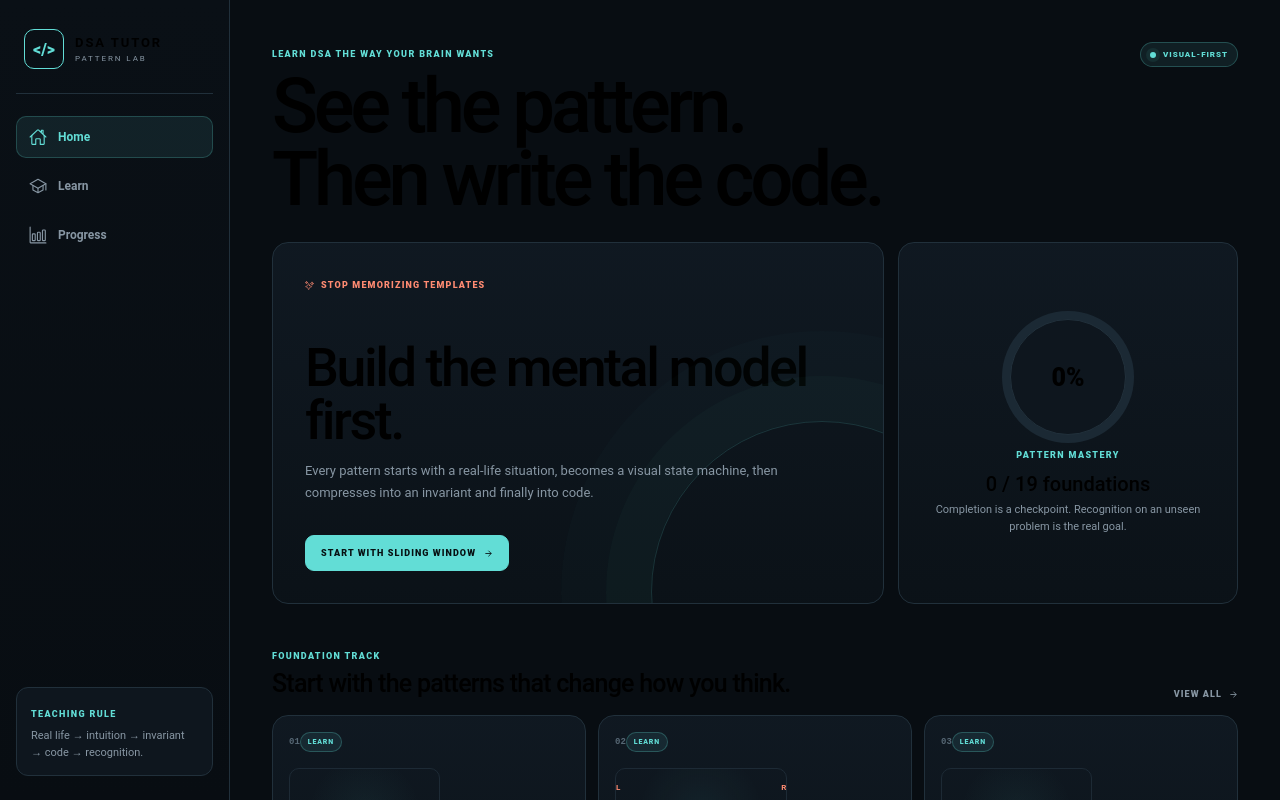
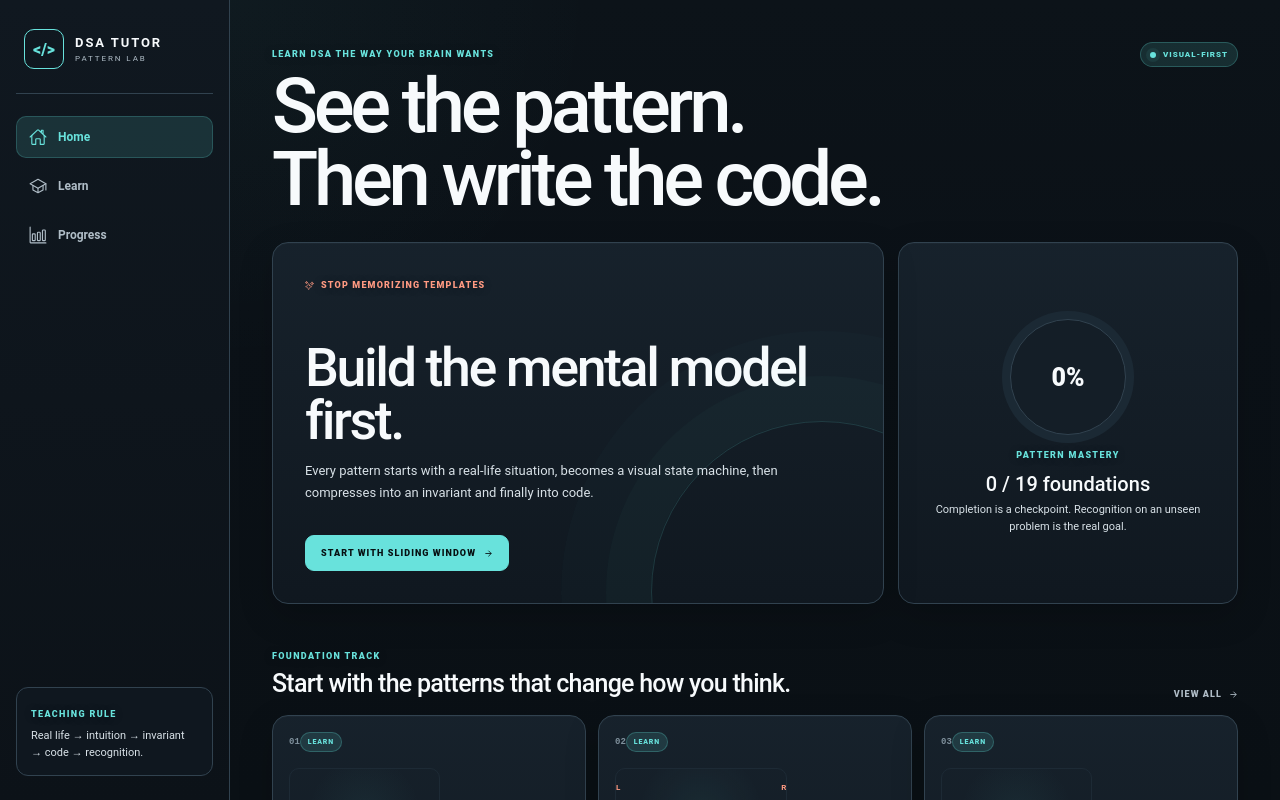
Before and after one commit to sandeep-kolli-007/dsa-tutor, a React (Vite) app: page / in a window 1280 px wide. Built offline with nearby package versions, Linux system fonts and the light colour scheme.

Commit message:
fix: improve dark-theme text contrast and surface separation

```diff
--- a/src/styles.css
+++ b/src/styles.css
@@ -1,32 +1,53 @@
 :root {
-  --bg: #080d12;
-  --panel: #0e161e;
-  --panel-2: #111c25;
-  --border: #21303b;
-  --border-strong: #304654;
-  --text: #f1f5f7;
-  --muted: #8796a3;
-  --muted-2: #566774;
-  --cyan: #62ddd6;
-  --cyan-dim: rgba(98, 221, 214, 0.09);
-  --orange: #ff8b72;
-  --orange-dim: rgba(255, 139, 114, 0.1);
-  --green: #60d4a2;
-  --green-dim: rgba(96, 212, 162, 0.1);
-  --red: #ff716d;
+  color-scheme: dark;
+
+  /* Backgrounds: intentionally separated so text never disappears into black. */
+  --bg: #0b1117;
+  --bg-elevated: #0f171f;
+  --panel: #141e27;
+  --panel-2: #19252f;
+  --panel-3: #1e2b36;
+
+  /* Borders are visible enough to define every teaching region. */
+  --border: #31424f;
+  --border-strong: #425866;
+
+  /* WCAG-friendly text hierarchy for the dark theme. */
+  --text: #f7fafc;
+  --text-soft: #d8e1e7;
+  --muted: #b0bdc7;
+  --muted-2: #7f909c;
+
+  --cyan: #68e2dc;
+  --cyan-dim: rgba(104, 226, 220, 0.13);
+  --orange: #ff9a82;
+  --orange-dim: rgba(255, 154, 130, 0.13);
+  --green: #6de0ad;
+  --green-dim: rgba(109, 224, 173, 0.13);
+  --red: #ff7f7b;
+
+  --ion-background-color: var(--bg);
+  --ion-text-color: var(--text);
 }
 
 * { box-sizing: border-box; }
 html, body, #root, ion-app { background: var(--bg); color: var(--text); min-height: 100%; }
+h1, h2, h3, h4, h5, h6, strong, b { color: var(--text); }
+p, li, label { color: var(--text-soft); }
+small { color: var(--muted); }
 body { margin: 0; font-family: Inter, ui-sans-serif, -apple-system, BlinkMacSystemFont, "Segoe UI", sans-serif; }
 button { font: inherit; color: inherit; }
-ion-content::part(background) { background: var(--bg); }
+ion-content::part(background) {
+  background:
+    radial-gradient(circle at 18% 0%, rgba(104,226,220,.035), transparent 28%),
+    linear-gradient(180deg, #0c1319 0%, var(--bg) 38%, #0a1015 100%);
+}
 ion-range { --bar-background: #21303b; --bar-background-active: var(--cyan); --knob-background: var(--cyan); --knob-size: 14px; padding: 0; }
 
 .app-shell { min-height: 100vh; display: grid; grid-template-columns: 230px minmax(0, 1fr); }
 .side-rail {
   position: sticky; top: 0; height: 100vh; padding: 24px 16px; border-right: 1px solid var(--border);
-  background: linear-gradient(180deg, #0a1016 0%, #080d12 100%); display: flex; flex-direction: column; z-index: 10;
+  background: linear-gradient(180deg, #101820 0%, #0c1218 100%); display: flex; flex-direction: column; z-index: 10;
 }
 .brand { border: 0; background: transparent; display: flex; align-items: center; gap: 11px; text-align: left; padding: 5px 8px 24px; border-bottom: 1px solid var(--border); cursor: pointer; }
 .brand-mark { width: 40px; height: 40px; border: 1px solid var(--cyan); color: var(--cyan); border-radius: 10px; display: grid; place-items: center; font-weight: 900; }
@@ -56,7 +77,7 @@ ion-range { --bar-background: #21303b; --bar-background-active: var(--cyan); --k
 
 .hero-grid { display: grid; grid-template-columns: 1.35fr .75fr; gap: 14px; }
 .hero-panel, .mastery-panel, .principle, .pattern-card, .coming-card, .lesson-card, .sticky-card, .progress-row, .finish-card {
-  border: 1px solid var(--border); background: linear-gradient(180deg, rgba(16,25,34,.98), rgba(11,18,24,.98)); border-radius: 16px;
+  border: 1px solid var(--border); background: linear-gradient(180deg, rgba(23,34,44,.99), rgba(16,24,32,.99)); border-radius: 16px;
 }
 .hero-panel { min-height: 330px; padding: 32px; position: relative; overflow: hidden; }
 .hero-panel::after { content: ""; position: absolute; width: 340px; height: 340px; right: -110px; bottom: -160px; border: 1px solid rgba(98,221,214,.16); border-radius: 50%; box-shadow: 0 0 0 45px rgba(98,221,214,.025), 0 0 0 90px rgba(98,221,214,.012); }
@@ -140,7 +161,7 @@ ion-range { --bar-background: #21303b; --bar-background-active: var(--cyan); --k
 .interactive-chip { margin-left: auto; font-size: 7px; }
 .large-copy { color: #bdc9d1; font-size: 14px; line-height: 1.75; max-width: 900px; margin: 22px 0 18px; }
 .mapping-grid { display: grid; grid-template-columns: repeat(2, minmax(0,1fr)); gap: 8px; }
-.mapping-row { background: #091017; border: 1px solid var(--border); border-radius: 9px; padding: 10px 11px; display: grid; grid-template-columns: 1fr auto 1fr; gap: 8px; align-items: center; font-size: 10px; }
+.mapping-row { background: #111a22; border: 1px solid var(--border); border-radius: 9px; padding: 10px 11px; display: grid; grid-template-columns: 1fr auto 1fr; gap: 8px; align-items: center; font-size: 10px; }
 .mapping-row span { color: var(--muted); }.mapping-row b { color: var(--muted-2); }.mapping-row strong { color: var(--cyan); }
 
 .visual-stage { margin-top: 19px; min-height: 330px; border: 1px solid var(--border); border-radius: 13px; background-color: #070c11; background-image: linear-gradient(rgba(255,255,255,.018) 1px, transparent 1px), linear-gradient(90deg, rgba(255,255,255,.018) 1px, transparent 1px); background-size: 24px 24px; padding: 28px; display: flex; flex-direction: column; justify-content: center; overflow-x: auto; }
@@ -152,7 +173,7 @@ ion-range { --bar-background: #21303b; --bar-background-active: var(--cyan); --k
 .pointer { font-size: 7px; font-weight: 950; letter-spacing: .08em; position: relative; padding-bottom: 5px; }
 .pointer::after { content: "↓"; position: absolute; left: 50%; transform: translateX(-50%); top: 10px; }
 .pointer.cyan { color: var(--cyan); }.pointer.orange { color: var(--orange); }.pointer.green { color: var(--green); }
-.array-cell { width: 58px; height: 58px; border: 1px solid #334957; border-radius: 9px; display: grid; place-items: center; font: 850 15px ui-monospace, monospace; background: #0d151d; transition: opacity .25s ease, transform .25s ease, border-color .25s ease, background .25s ease; }
+.array-cell { width: 58px; height: 58px; border: 1px solid #334957; border-radius: 9px; display: grid; place-items: center; font: 850 15px ui-monospace, monospace; background: #16212a; transition: opacity .25s ease, transform .25s ease, border-color .25s ease, background .25s ease; }
 .array-cell.active { border-color: var(--cyan); background: var(--cyan-dim); transform: translateY(-3px); }
 .array-cell.dimmed { opacity: .2; }
 .array-cell.outgoing { border-color: var(--orange); color: var(--orange); background: var(--orange-dim); }
@@ -166,12 +187,12 @@ ion-range { --bar-background: #21303b; --bar-background-active: var(--cyan); --k
 .step-copy h3 { margin: 0 0 5px; font-size: 14px; }.step-copy p { color: var(--muted); margin: 0; font-size: 11px; line-height: 1.55; }
 .player { display: grid; grid-template-columns: auto 1fr auto; gap: 16px; align-items: center; padding-top: 14px; }
 .player-buttons { display: flex; gap: 6px; }
-.player-buttons button, .speed-row button { border: 1px solid var(--border); background: #0a1218; border-radius: 8px; color: var(--muted); cursor: pointer; }
+.player-buttons button, .speed-row button { border: 1px solid var(--border); background: #121b23; border-radius: 8px; color: var(--muted); cursor: pointer; }
 .player-buttons button { width: 34px; height: 34px; display: grid; place-items: center; }
 .player-buttons .play-button { border-color: rgba(98,221,214,.35); color: var(--cyan); background: var(--cyan-dim); }
 .speed-row { display: flex; align-items: center; gap: 5px; }.speed-row span { color: var(--muted); font-size: 7px; font-weight: 900; letter-spacing: .1em; margin-right: 2px; }.speed-row button { padding: 6px 7px; font-size: 8px; }.speed-row button.active { color: var(--cyan); border-color: rgba(98,221,214,.32); }
 
-.code-window { margin-top: 20px; border: 1px solid var(--border); border-radius: 11px; overflow: hidden; background: #070c11; }
+.code-window { margin-top: 20px; border: 1px solid var(--border); border-radius: 11px; overflow: hidden; background: #0d151c; }
 .code-bar { height: 34px; display: flex; align-items: center; gap: 6px; padding: 0 11px; border-bottom: 1px solid var(--border); }
 .code-bar span { width: 7px; height: 7px; border-radius: 50%; background: #30404a; }.code-bar em { margin-left: 5px; color: var(--muted); font-style: normal; font-size: 8px; }
 .code-window pre { margin: 0; padding: 10px 0; overflow-x: auto; }
@@ -181,13 +202,13 @@ ion-range { --bar-background: #21303b; --bar-background-active: var(--cyan); --k
 blockquote { margin: 22px 0 10px; padding: 18px 20px; border-left: 3px solid var(--cyan); background: var(--cyan-dim); font-size: 20px; line-height: 1.45; letter-spacing: -.02em; }
 .hint { color: var(--muted); margin: 0; font-size: 10px; }
 .recognition-grid { display: grid; grid-template-columns: repeat(2, minmax(0,1fr)); gap: 14px; margin-top: 20px; }
-.recognition-grid > div { border: 1px solid var(--border); border-radius: 10px; padding: 14px; background: #0a1117; }
+.recognition-grid > div { border: 1px solid var(--border); border-radius: 10px; padding: 14px; background: #121b23; }
 .recognition-grid h3 { color: var(--muted); font-size: 8px; letter-spacing: .12em; margin: 0 0 11px; }
 .signal { margin: 8px 0; font-size: 11px; }.signal.yes { color: #bcd9cf; }.signal.yes::first-letter { color: var(--green); }.signal.no { color: #cdb9b6; }
 
 .quiz-question { margin: 20px 0 14px; font-size: 15px; line-height: 1.6; }
 .quiz-options { display: grid; grid-template-columns: repeat(2, minmax(0,1fr)); gap: 8px; }
-.quiz-option { border: 1px solid var(--border); background: #091017; border-radius: 9px; display: grid; grid-template-columns: 30px 1fr; align-items: center; gap: 8px; text-align: left; padding: 9px; cursor: pointer; }
+.quiz-option { border: 1px solid var(--border); background: #111a22; border-radius: 9px; display: grid; grid-template-columns: 30px 1fr; align-items: center; gap: 8px; text-align: left; padding: 9px; cursor: pointer; }
 .quiz-option > span { width: 30px; height: 30px; display: grid; place-items: center; border: 1px solid var(--border); border-radius: 7px; color: var(--muted); font-size: 9px; font-weight: 900; }
 .quiz-option p { margin: 0; font-size: 11px; }.quiz-option.selected { border-color: var(--cyan); background: var(--cyan-dim); }.quiz-option.correct { border-color: var(--green); background: var(--green-dim); }.quiz-option.wrong { border-color: var(--red); background: rgba(255,113,109,.08); }
 .quiz-submit { margin-top: 12px; }
@@ -323,7 +344,7 @@ blockquote { margin: 22px 0 10px; padding: 18px 20px; border-left: 3px solid var
   height: 56px;
   border-radius: 50%;
   border: 1px solid #334957;
-  background: #0d151d;
+  background: #16212a;
   display: grid;
   place-items: center;
   font: 900 14px ui-monospace, monospace;
@@ -371,7 +392,7 @@ blockquote { margin: 22px 0 10px; padding: 18px 20px; border-left: 3px solid var
 .stack-value {
   height: 34px;
   border: 1px solid #344957;
-  background: #0d151d;
+  background: #16212a;
   border-radius: 7px;
   display: grid;
   place-items: center;
@@ -464,7 +485,7 @@ blockquote { margin: 22px 0 10px; padding: 18px 20px; border-left: 3px solid var
   transform: translate(-50%, -50%);
   border-radius: 50%;
   border: 1px solid #3a4f5d;
-  background: #0c151c;
+  background: #152029;
   display: grid;
   place-items: center;
   font: 900 11px ui-monospace, monospace;
@@ -563,7 +584,7 @@ blockquote { margin: 22px 0 10px; padding: 18px 20px; border-left: 3px solid var
   width: 56px;
   height: 56px;
   border: 1px solid #384e5b;
-  background: #0d151d;
+  background: #16212a;
   border-radius: 12px;
   display: grid;
   place-items: center;
@@ -630,7 +651,7 @@ blockquote { margin: 22px 0 10px; padding: 18px 20px; border-left: 3px solid var
   place-items: center;
   color: var(--muted);
   font: 800 8px ui-monospace, monospace;
-  background: #0a1117;
+  background: #121b23;
   z-index: 1;
 }
 .branch-line {
@@ -653,7 +674,7 @@ blockquote { margin: 22px 0 10px; padding: 18px 20px; border-left: 3px solid var
   width: 82px;
   height: 74px;
   border: 1px solid #334957;
-  background: #0d151d;
+  background: #16212a;
   border-radius: 9px;
   display: grid;
   place-items: center;
@@ -678,7 +699,7 @@ blockquote { margin: 22px 0 10px; padding: 18px 20px; border-left: 3px solid var
   width: max-content;
   margin: 24px auto 0;
   border: 1px solid var(--border);
-  background: #0a1117;
+  background: #121b23;
   border-radius: 999px;
   padding: 8px 12px;
   color: var(--green);
@@ -733,7 +754,7 @@ blockquote { margin: 22px 0 10px; padding: 18px 20px; border-left: 3px solid var
   padding: 0 9px;
   border-radius: 50%;
   border: 1px solid #38505e;
-  background: #0b141b;
+  background: #141f28;
   color: var(--muted);
   display: grid;
   place-items: center;
@@ -755,7 +776,7 @@ blockquote { margin: 22px 0 10px; padding: 18px 20px; border-left: 3px solid var
 }
 .trie-path b, .word-strip span {
   border: 1px solid var(--border);
-  background: #0a1117;
+  background: #121b23;
   border-radius: 7px;
   padding: 7px 9px;
   font: 850 8px ui-monospace, monospace;
@@ -784,7 +805,7 @@ blockquote { margin: 22px 0 10px; padding: 18px 20px; border-left: 3px solid var
 .uf-group span {
   width: 38px; height: 38px; border-radius: 50%;
   border: 1px solid #3b505d; display: grid; place-items: center;
-  background: #0b141b; font: 900 9px ui-monospace, monospace;
+  background: #141f28; font: 900 9px ui-monospace, monospace;
 }
 .uf-group span.active {
   color: var(--cyan); border-color: var(--cyan); background: var(--cyan-dim);
@@ -813,7 +834,7 @@ blockquote { margin: 22px 0 10px; padding: 18px 20px; border-left: 3px solid var
   position: absolute;
   transform: translate(-50%,-50%);
   width: 58px; height: 58px; border-radius: 50%;
-  border: 1px solid #39515f; background: #0c151c;
+  border: 1px solid #39515f; background: #152029;
   display: grid; place-items: center; align-content: center; gap: 3px;
 }
 .topo-node b { font: 900 11px ui-monospace, monospace; }
@@ -864,7 +885,7 @@ blockquote { margin: 22px 0 10px; padding: 18px 20px; border-left: 3px solid var
 .bit-cell {
   width: 58px; height: 72px;
   border: 1px solid #354b58; border-radius: 10px;
-  background: #0c151c; display: grid; place-items: center; align-content: center; gap: 6px;
+  background: #152029; display: grid; place-items: center; align-content: center; gap: 6px;
 }
 .bit-cell small { color: var(--muted-2); font: 700 7px ui-monospace, monospace; }
 .bit-cell strong { font: 950 18px ui-monospace, monospace; }
@@ -873,7 +894,7 @@ blockquote { margin: 22px 0 10px; padding: 18px 20px; border-left: 3px solid var
   display: flex; justify-content: center; gap: 7px; flex-wrap: wrap; margin-top: 24px;
 }
 .bit-ops span {
-  color: var(--muted); border: 1px solid var(--border); background: #091017;
+  color: var(--muted); border: 1px solid var(--border); background: #111a22;
   border-radius: 999px; padding: 7px 9px; font: 800 8px ui-monospace, monospace;
 }
 
@@ -923,7 +944,7 @@ blockquote { margin: 22px 0 10px; padding: 18px 20px; border-left: 3px solid var
   margin: 30px auto 0;
 }
 .dp-grid-cell {
-  height: 68px; border: 1px solid #344b58; background: #0c151c;
+  height: 68px; border: 1px solid #344b58; background: #152029;
   border-radius: 9px; display: grid; place-items: center; align-content: center; gap: 5px;
 }
 .dp-grid-cell small { color: var(--muted-2); font: 700 7px ui-monospace, monospace; }
@@ -954,7 +975,7 @@ blockquote { margin: 22px 0 10px; padding: 18px 20px; border-left: 3px solid var
   position: absolute;
   transform: translate(-50%,-50%);
   width: 54px; height: 54px; border-radius: 50%;
-  border: 1px solid #3c515e; background: #0c151c;
+  border: 1px solid #3c515e; background: #152029;
   display: grid; place-items: center; align-content: center; gap: 3px;
 }
 .weighted-node b { font: 900 10px ui-monospace, monospace; }
@@ -973,3 +994,154 @@ blockquote { margin: 22px 0 10px; padding: 18px 20px; border-left: 3px solid var
   .trie-board, .weighted-board { min-width: 560px; }
   .answer-search { min-width: 620px; }
 }
+
+
+/* Contrast/accessibility pass */
+.main-stage,
+.page,
+.lesson-page,
+.lesson-main,
+.lesson-card,
+.hero-panel,
+.mastery-panel,
+.pattern-card,
+.progress-row,
+.finish-card,
+.sticky-card {
+  color: var(--text);
+}
+
+.hero-panel,
+.mastery-panel,
+.principle,
+.pattern-card,
+.coming-card,
+.lesson-card,
+.sticky-card,
+.progress-row,
+.finish-card {
+  box-shadow:
+    0 1px 0 rgba(255,255,255,.025) inset,
+    0 12px 34px rgba(0,0,0,.18);
+}
+
+.hero-panel p,
+.mastery-panel p,
+.pattern-card p,
+.compact-header p,
+.lesson-header p,
+.large-copy,
+.step-copy p,
+.hint,
+.signal,
+.quiz-feedback p,
+.sticky-card.orange p,
+.finish-card p,
+.rail-note p,
+.progress-row small {
+  color: var(--text-soft);
+}
+
+.eyebrow,
+.micro-label,
+.orange-label,
+.pattern-meta,
+.visual-topline,
+.visual-caption,
+.index-label,
+.code-bar em,
+.loop-row span,
+.mastery-tag,
+.track-line,
+.coming-card span,
+.coming-card small {
+  text-shadow: 0 1px 8px rgba(0,0,0,.25);
+}
+
+.lesson-card,
+.pattern-card,
+.hero-panel,
+.mastery-panel {
+  border-color: var(--border);
+}
+
+.visual-stage,
+.code-window {
+  border-color: var(--border-strong);
+  box-shadow: inset 0 0 0 1px rgba(255,255,255,.015);
+}
+
+.visual-stage {
+  background-color: #0f171f;
+  background-image:
+    linear-gradient(rgba(255,255,255,.026) 1px, transparent 1px),
+    linear-gradient(90deg, rgba(255,255,255,.026) 1px, transparent 1px);
+}
+
+.code-window {
+  background: #0f171f;
+}
+
+.code-line {
+  color: #c5d0d8;
+}
+
+.code-line > span {
+  color: #71818d;
+}
+
+.code-line.active {
+  color: #ffffff;
+  background: rgba(104,226,220,.12);
+}
+
+.mapping-row,
+.quiz-option,
+.recognition-grid > div,
+.complexity-boxes > div,
+.rail-note {
+  background: var(--bg-elevated);
+}
+
+.mapping-row span,
+.quiz-option p,
+.step-copy p,
+.recognition-grid .signal {
+  color: var(--text-soft);
+}
+
+.array-cell,
+.linked-node,
+.stack-value,
+.choice-chip,
+.dp-cell,
+.dp-grid-cell,
+.bit-cell,
+.graph-node,
+.weighted-node,
+.topo-node,
+.trie-node {
+  color: var(--text);
+}
+
+.array-cell.dimmed {
+  opacity: .38;
+}
+
+.pattern-card:hover,
+.lesson-card:hover {
+  border-color: #4a6271;
+}
+
+@media (prefers-contrast: more) {
+  :root {
+    --border: #49606e;
+    --border-strong: #5c7381;
+    --muted: #c1ccd3;
+    --muted-2: #97a6b0;
+  }
+
+  .array-cell.dimmed {
+    opacity: .5;
+  }
+}
```
